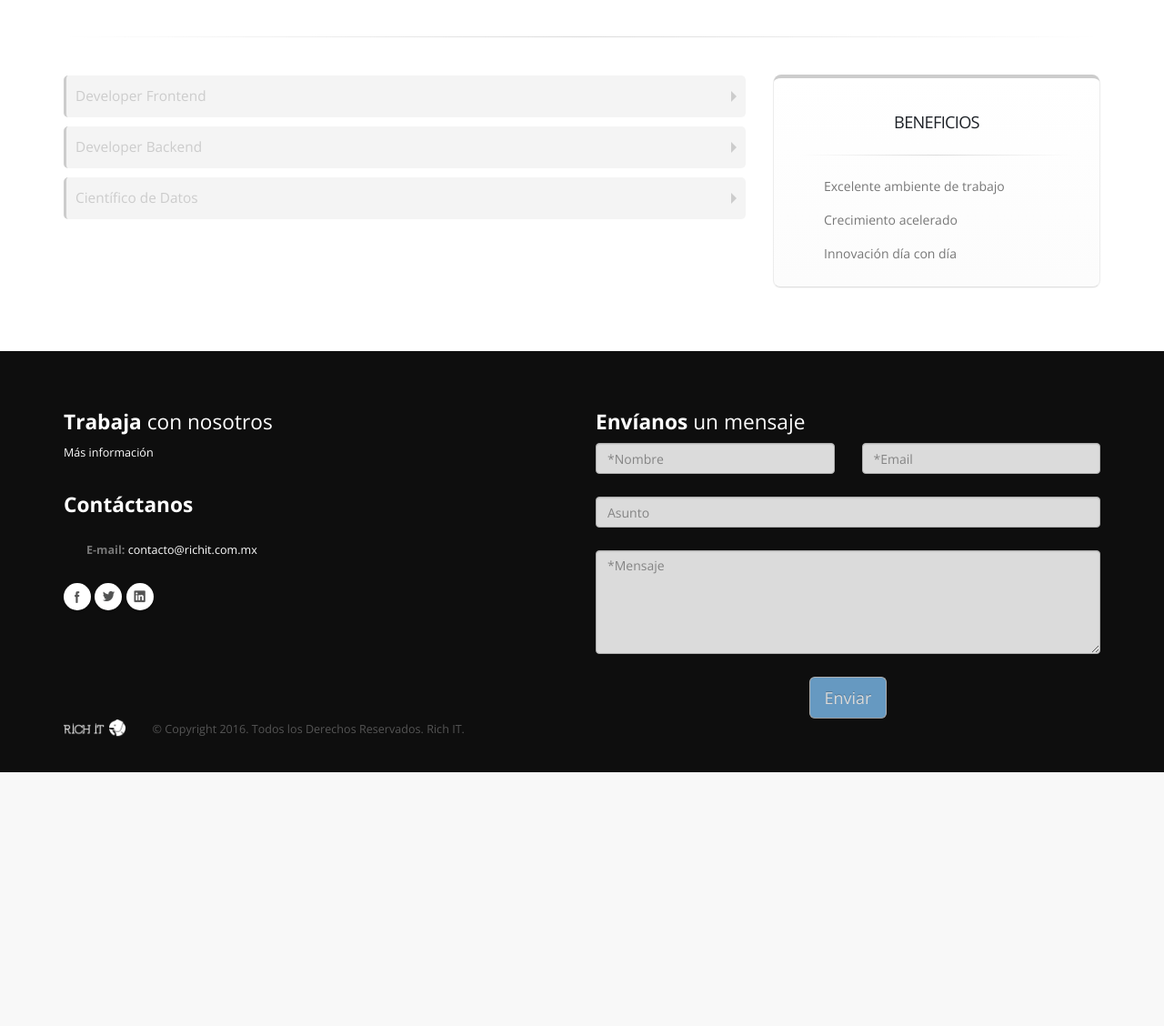
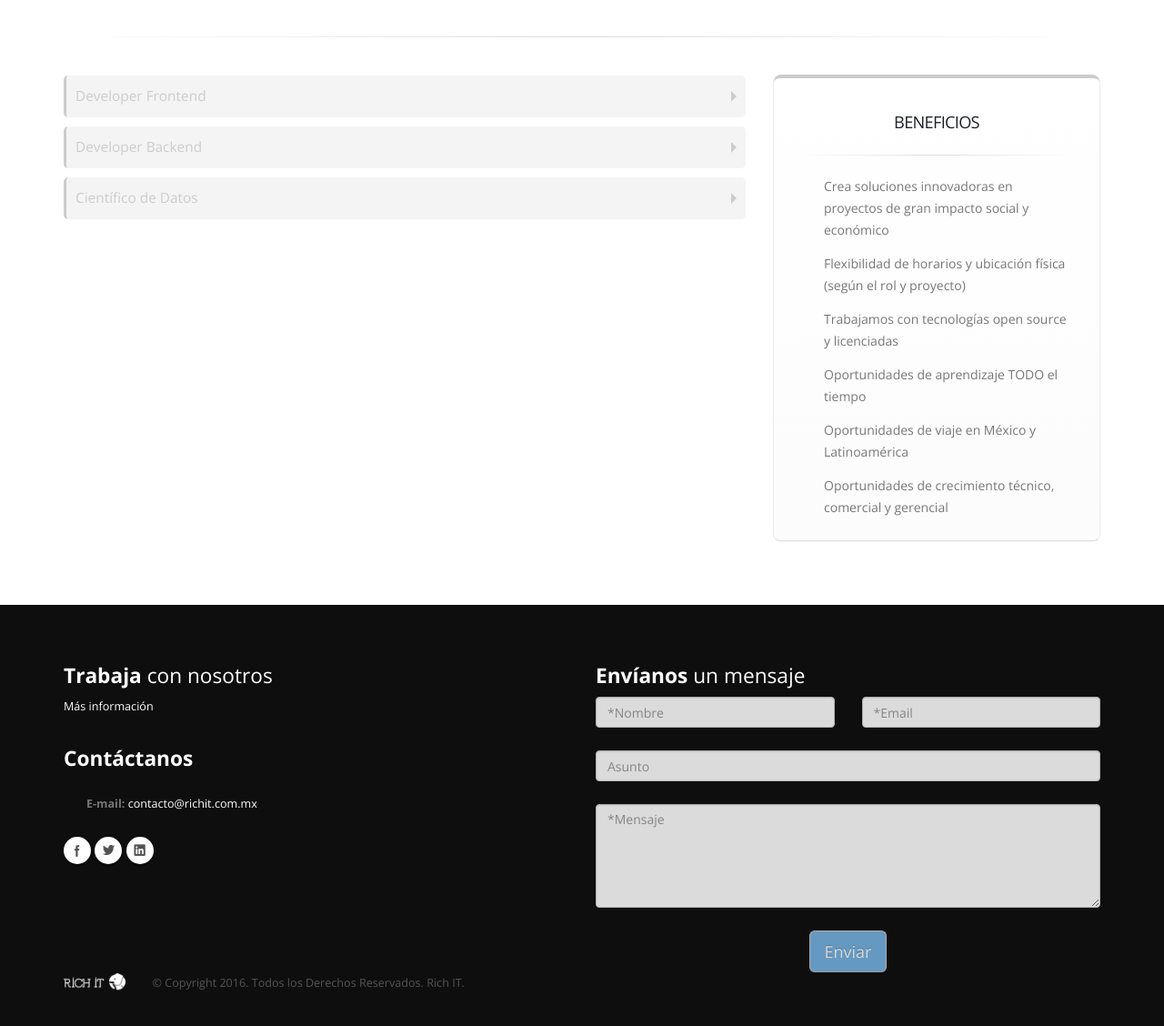
Before and after one commit to chazarovsky/websiterich, a PHP site: page /nosotros/careers/index.html in a window 1280 px wide. Shown: the part 399-1527 px from the top of the page at 91% size. Before the commit the page ends 1248 px from the top, so only its background shows below. Run offline with PHP 8.4, Linux system fonts and the light colour scheme; some web fonts are replaced.

Commit message:
cambios solicitados

```diff
--- a/3.9.0/blog/index.php
+++ b/3.9.0/blog/index.php
@@ -81,7 +81,7 @@
 								<div id="google_translate_element"></div>
 								<script type="text/javascript">
 								function googleTranslateElementInit() {
-								  new google.translate.TranslateElement({pageLanguage: 'es', includedLanguages: 'en', layout: google.translate.TranslateElement.InlineLayout.HORIZONTAL}, 'google_translate_element');
+								  new google.translate.TranslateElement({pageLanguage: 'es', includedLanguages: 'en,pt', layout: google.translate.TranslateElement.InlineLayout.HORIZONTAL}, 'google_translate_element');
 								}
 								</script>
 								<script type="text/javascript" src="//translate.google.com/translate_a/element.js?cb=googleTranslateElementInit"></script>
@@ -119,7 +119,7 @@
 											<a href="../nosotros/certificaciones/index.html">Certificaciones</a>
 										</li>
                                         <li class="dropdown-submenu">
-											<a href="../nosotros/desarrollo/index.html">Desarrollo</a>
+											<a href="../nosotros/desarrollos/index.html">Desarrollo</a>
 										</li>
                                         <li class="dropdown-submenu">
                                             <a href="../nosotros/careers/index.html">Careers</a>
--- a/3.9.0/contacto/index.html
+++ b/3.9.0/contacto/index.html
@@ -122,7 +122,7 @@
 											<a href="../nosotros/certificaciones/index.html">Certificaciones</a>
 										</li>
 										<li class="dropdown-submenu">
-											<a href="../nosotros/desarrollo/index.html">Desarrollo</a>
+											<a href="../nosotros/desarrollos/index.html">Desarrollo</a>
 										</li>
                                         <li class="dropdown-submenu">
                                             <a href="../nosotros/careers/index.html">Careers</a>
--- a/3.9.0/nosotros/careers/index.html
+++ b/3.9.0/nosotros/careers/index.html
@@ -65,23 +65,13 @@
 							<img alt="Porto" width="222" height="108" data-sticky-width="164" data-sticky-height="80" src="../../img/logo.png">
 						</a>
 					</div>
-					<!--div class="search">
-						<form id="searchForm" action="http://preview.oklerthemes.com/porto/3.9.0/page-search-results.html" method="get">
-							<div class="input-group">
-								<input type="text" class="form-control search" name="q" id="q" placeholder="Search..." required>
-								<span class="input-group-btn">
-									<button class="btn btn-default" type="submit"><i class="fa fa-search"></i></button>
-								</span>
-							</div>
-						</form>
-					</div-->
 					<nav class="nav-top">
 						<ul class="nav nav-pills nav-top">
 							<li>
 								<div id="google_translate_element"></div>
 								<script type="text/javascript">
 								function googleTranslateElementInit() {
-								  new google.translate.TranslateElement({pageLanguage: 'es', includedLanguages: 'en', layout: google.translate.TranslateElement.InlineLayout.HORIZONTAL}, 'google_translate_element');
+								  new google.translate.TranslateElement({pageLanguage: 'es', includedLanguages: 'en,pt', layout: google.translate.TranslateElement.InlineLayout.HORIZONTAL}, 'google_translate_element');
 								}
 								</script>
 								<script type="text/javascript" src="//translate.google.com/translate_a/element.js?cb=googleTranslateElementInit"></script>
@@ -118,7 +108,7 @@
 											<a href="/nosotros/certificaciones/index.html">Certificaciones</a>
 										</li>
 										<li class="dropdown-submenu">
-											<a href="../../nosotros/desarrollo/index.html">Desarrollo</a>
+											<a href="../../nosotros/desarrollos/index.html">Desarrollo</a>
 										</li>
                     <li class="dropdown-submenu">
                     	<a href="../careers/index.html">Careers</a>
@@ -225,57 +215,15 @@
 							<div class="featured-box featured-box-primary">
 								<div class="box-content">
 									<h4 class="text-uppercase">Beneficios</h4>
-									<!--ul class="thumbnail-gallery" data-plugin-lightbox data-plugin-options='{"delegate": "a", "type": "image", "gallery": {"enabled": true}}'>
-										<li>
-											<a title="Benefits 1" href="img/benefits/benefits-1.jpg">
-												<span class="thumbnail mb-none">
-													<img src="img/benefits/benefits-1-thumb.jpg" alt="">
-												</span>
-											</a>
-										</li>
-										<li>
-											<a title="Benefits 2" href="img/benefits/benefits-2.jpg">
-												<span class="thumbnail mb-none">
-													<img src="img/benefits/benefits-2-thumb.jpg" alt="">
-												</span>
-											</a>
-										</li>
-										<li>
-											<a title="Benefits 3" href="img/benefits/benefits-3.jpg">
-												<span class="thumbnail mb-none">
-													<img src="img/benefits/benefits-3-thumb.jpg" alt="">
-												</span>
-											</a>
-										</li>
-										<li>
-											<a title="Benefits 4" href="img/benefits/benefits-4.jpg">
-												<span class="thumbnail mb-none">
-													<img src="img/benefits/benefits-4-thumb.jpg" alt="">
-												</span>
-											</a>
-										</li>
-										<li>
-											<a title="Benefits 5" href="img/benefits/benefits-5.jpg">
-												<span class="thumbnail mb-none">
-													<img src="img/benefits/benefits-5-thumb.jpg" alt="">
-												</span>
-											</a>
-										</li>
-										<li>
-											<a title="Benefits 6" href="img/benefits/benefits-6.jpg">
-												<span class="thumbnail mb-none">
-													<img src="img/benefits/benefits-6-thumb.jpg" alt="">
-												</span>
-											</a>
-										</li>
-									</ul-->
-
 									<hr>
 
 									<ul class="list list-icons align-left">
-										<li><i class="fa fa-check"></i>Excelente ambiente de trabajo</li>
-										<li><i class="fa fa-check"></i>Crecimiento acelerado</li>
-										<li><i class="fa fa-check"></i>Innovación día con día</li>
+										<li><i class="fa fa-check"></i>Crea soluciones innovadoras en proyectos de gran impacto social y económico</li>
+										<li><i class="fa fa-check"></i>Flexibilidad de horarios y ubicación física (según el rol y proyecto)</li>
+										<li><i class="fa fa-check"></i>Trabajamos con tecnologías open source y licenciadas</li>
+										<li><i class="fa fa-check"></i>Oportunidades de aprendizaje TODO el tiempo</li>
+										<li><i class="fa fa-check"></i>Oportunidades de viaje en México y Latinoamérica</li>
+										<li><i class="fa fa-check"></i>Oportunidades de crecimiento técnico, comercial y gerencial</li>
 									</ul>
 
 								</div>
--- a/3.9.0/nosotros/certificaciones/index.html
+++ b/3.9.0/nosotros/certificaciones/index.html
@@ -81,7 +81,7 @@
 								<div id="google_translate_element"></div>
 								<script type="text/javascript">
 								function googleTranslateElementInit() {
-								  new google.translate.TranslateElement({pageLanguage: 'es', includedLanguages: 'en', layout: google.translate.TranslateElement.InlineLayout.HORIZONTAL}, 'google_translate_element');
+								  new google.translate.TranslateElement({pageLanguage: 'es', includedLanguages: 'en,pt', layout: google.translate.TranslateElement.InlineLayout.HORIZONTAL}, 'google_translate_element');
 								}
 								</script>
 								<script type="text/javascript" src="//translate.google.com/translate_a/element.js?cb=googleTranslateElementInit"></script>
--- a/3.9.0/nosotros/desarrollo/index.html
+++ b/3.9.0/nosotros/desarrollos/index.html
@@ -81,7 +81,7 @@
 								<div id="google_translate_element"></div>
 								<script type="text/javascript">
 								function googleTranslateElementInit() {
-								  new google.translate.TranslateElement({pageLanguage: 'es', includedLanguages: 'en', layout: google.translate.TranslateElement.InlineLayout.HORIZONTAL}, 'google_translate_element');
+								  new google.translate.TranslateElement({pageLanguage: 'es', includedLanguages: 'en,pt', layout: google.translate.TranslateElement.InlineLayout.HORIZONTAL}, 'google_translate_element');
 								}
 								</script>
 								<script type="text/javascript" src="//translate.google.com/translate_a/element.js?cb=googleTranslateElementInit"></script>
@@ -118,7 +118,7 @@
 											<a href="/nosotros/certificaciones/index.html">Certificaciones</a>
 										</li>
                     <li class="dropdown-submenu">
-											<a href="/nosotros/desarrollo/index.html">Desarrollo</a>
+											<a href="/nosotros/desarrollos/index.html">Desarrollo</a>
 										</li>
                     <li class="dropdown-submenu">
                       <a href="../careers/index.html">Careers</a>
--- a/3.9.0/nosotros/index.html
+++ b/3.9.0/nosotros/index.html
@@ -81,7 +81,7 @@
 								<div id="google_translate_element"></div>
 								<script type="text/javascript">
 								function googleTranslateElementInit() {
-								  new google.translate.TranslateElement({pageLanguage: 'es', includedLanguages: 'en', layout: google.translate.TranslateElement.InlineLayout.HORIZONTAL}, 'google_translate_element');
+								  new google.translate.TranslateElement({pageLanguage: 'es', includedLanguages: 'en,pt', layout: google.translate.TranslateElement.InlineLayout.HORIZONTAL}, 'google_translate_element');
 								}
 								</script>
 								<script type="text/javascript" src="//translate.google.com/translate_a/element.js?cb=googleTranslateElementInit"></script>
--- a/3.9.0/servicios/data-governance/index.html
+++ b/3.9.0/servicios/data-governance/index.html
@@ -81,7 +81,7 @@
 								<div id="google_translate_element"></div>
 								<script type="text/javascript">
 								function googleTranslateElementInit() {
-								  new google.translate.TranslateElement({pageLanguage: 'es', includedLanguages: 'en', layout: google.translate.TranslateElement.InlineLayout.HORIZONTAL}, 'google_translate_element');
+								  new google.translate.TranslateElement({pageLanguage: 'es', includedLanguages: 'en,pt', layout: google.translate.TranslateElement.InlineLayout.HORIZONTAL}, 'google_translate_element');
 								}
 								</script>
 								<script type="text/javascript" src="//translate.google.com/translate_a/element.js?cb=googleTranslateElementInit"></script>
@@ -119,7 +119,7 @@
 											<a href="/nosotros/certificaciones/index.html">Certificaciones</a>
 										</li>
                                         <li class="dropdown-submenu">
-											<a href="../../nosotros/desarrollo/index.html">Desarrollo</a>
+											<a href="../../nosotros/desarrollos/index.html">Desarrollo</a>
 										</li>
                                         <li class="dropdown-submenu">
                                             <a href="../../nosotros/careers/index.html">Careers</a>
--- a/3.9.0/servicios/data-science/index.html
+++ b/3.9.0/servicios/data-science/index.html
@@ -81,7 +81,7 @@
 								<div id="google_translate_element"></div>
 								<script type="text/javascript">
 								function googleTranslateElementInit() {
-								  new google.translate.TranslateElement({pageLanguage: 'es', includedLanguages: 'en', layout: google.translate.TranslateElement.InlineLayout.HORIZONTAL}, 'google_translate_element');
+								  new google.translate.TranslateElement({pageLanguage: 'es', includedLanguages: 'en,pt', layout: google.translate.TranslateElement.InlineLayout.HORIZONTAL}, 'google_translate_element');
 								}
 								</script>
 								<script type="text/javascript" src="//translate.google.com/translate_a/element.js?cb=googleTranslateElementInit"></script>
@@ -118,7 +118,7 @@
 											<a href="../../nosotros/certificaciones/index.html">Certificaciones</a>
 										</li>
 										<li class="dropdown-submenu">
-											<a href="../../nosotros/desarrollo/index.html">Desarrollo</a>
+											<a href="../../nosotros/desarrollos/index.html">Desarrollo</a>
 										</li>
                     <li class="dropdown-submenu">
                         <a href="../../nosotros/careers/index.html">Careers</a>
--- a/3.9.0/servicios/index.html
+++ b/3.9.0/servicios/index.html
@@ -81,7 +81,7 @@
 								<div id="google_translate_element"></div>
 								<script type="text/javascript">
 								function googleTranslateElementInit() {
-								  new google.translate.TranslateElement({pageLanguage: 'es', includedLanguages: 'en', layout: google.translate.TranslateElement.InlineLayout.HORIZONTAL}, 'google_translate_element');
+								  new google.translate.TranslateElement({pageLanguage: 'es', includedLanguages: 'en,pt', layout: google.translate.TranslateElement.InlineLayout.HORIZONTAL}, 'google_translate_element');
 								}
 								</script>
 								<script type="text/javascript" src="//translate.google.com/translate_a/element.js?cb=googleTranslateElementInit"></script>
@@ -119,7 +119,7 @@
 											<a href="../nosotros/certificaciones/index.html">Certificaciones</a>
 										</li>
 										<li class="dropdown-submenu">
-											<a href="../nosotros/desarrollo/index.html">Desarrollo</a>
+											<a href="../nosotros/desarrollos/index.html">Desarrollo</a>
 										</li>
                                         <li class="dropdown-submenu">
                                             <a href="../careers/index.html">Careers</a>
@@ -242,7 +242,7 @@
 										</div>
 										<div class="feature-box-info">
 											<h4 class="heading-primary mb-none">Desarrollo de Aplicaciones</h4>
-											<a href="../nosotros/desarrollo/index.html"><p class="tall">Ver más...</p></a>
+											<a href="../nosotros/desarrollos/index.html"><p class="tall">Ver más...</p></a>
 										</div>
 									</div>
 
--- a/3.9.0/servicios/managed-services/index.html
+++ b/3.9.0/servicios/managed-services/index.html
@@ -81,7 +81,7 @@
 								<div id="google_translate_element"></div>
 								<script type="text/javascript">
 								function googleTranslateElementInit() {
-								  new google.translate.TranslateElement({pageLanguage: 'es', includedLanguages: 'en', layout: google.translate.TranslateElement.InlineLayout.HORIZONTAL}, 'google_translate_element');
+								  new google.translate.TranslateElement({pageLanguage: 'es', includedLanguages: 'en,pt', layout: google.translate.TranslateElement.InlineLayout.HORIZONTAL}, 'google_translate_element');
 								}
 								</script>
 								<script type="text/javascript" src="//translate.google.com/translate_a/element.js?cb=googleTranslateElementInit"></script>
@@ -120,7 +120,7 @@
 											<a href="../../nosotros/certificaciones/index.html">Certificaciones</a>
 										</li>
 										<li class="dropdown-submenu">
-											<a href="../../nosotros/desarrollo/index.html">Desarrollo</a>
+											<a href="../../nosotros/desarrollos/index.html">Desarrollo</a>
 										</li>
                                         <li class="dropdown-submenu">
                                             <a href="../../nosotros/careers/index.html">Careers</a>
```
Also changed, not shown: 3.9.0/index.html (+11 -17 lines).
